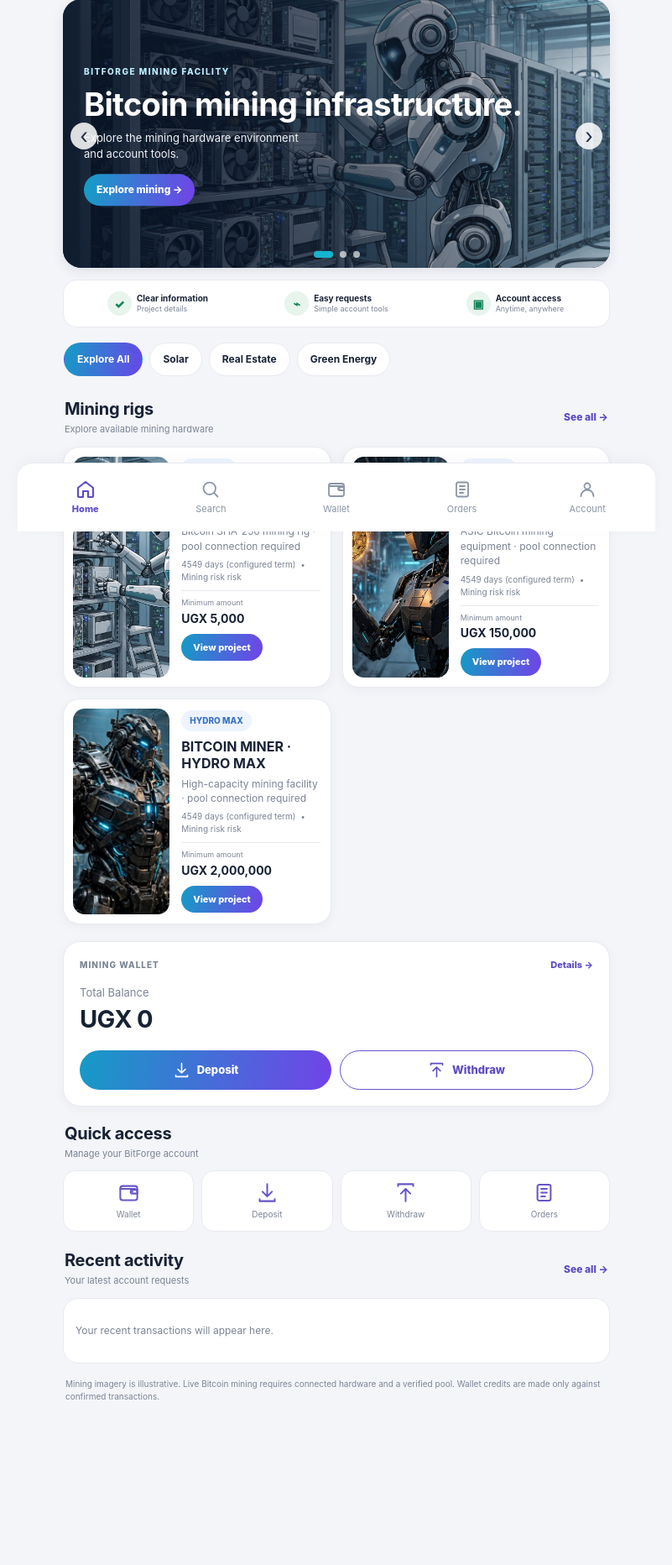
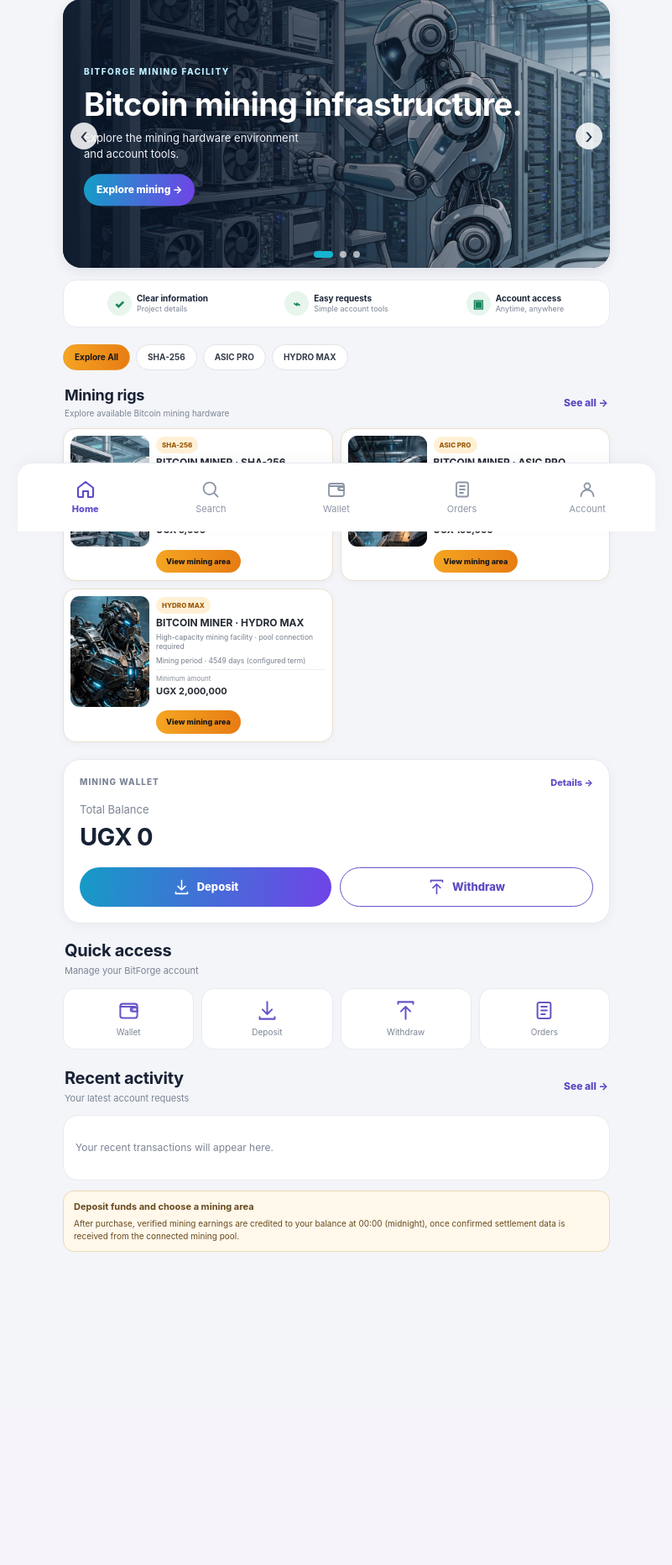
Before and after one commit to forextry298-del/BITFORGE-NEW, a Flask app: page /home in a window 1280 px wide. Shown: the part 167-2031 px from the top of the page at 84% size, without its empty margins (239-1040 px from the left). After the commit the page ends 1658 px from the top, so only its background shows below. Run offline with Flask 3, Linux system fonts and the light colour scheme; a user stored in the database is signed in; data comes from the database, SQL or seed files in the repository; data that the repository does not hold is empty.

Commit message:
Make mining home compact and update mining instructions

```diff
--- a/static/style.css
+++ b/static/style.css
@@ -224,3 +224,28 @@ body{font-size:14px}
  .market-product-info p{font-size:8px}
  .mine-form input{width:88px}
 }
+
+
+/* Compact home mining cards: match the small rig cards on the mining screen */
+.mining-home-pills{display:flex;gap:7px;overflow-x:auto;white-space:nowrap;padding:6px 0;margin:8px 0 13px;scrollbar-width:none}
+.mining-home-pills::-webkit-scrollbar{display:none}
+.mining-home-pills a{flex:0 0 auto;padding:7px 13px;border:1px solid #e2e3e8;border-radius:22px;background:#fff;color:#343b49;font-size:10px;font-weight:700}
+.mining-home-pills a.chosen{background:linear-gradient(100deg,#f5a623,#e77b13);border-color:#e99a2e;color:#171717}
+.mining-home-heading{margin:9px 2px 10px}
+.mining-home-heading h2{font-size:18px;margin:0 0 2px}
+.mining-home-heading p{font-size:10px;margin:0;color:var(--muted)}
+.mining-home-list{display:grid;gap:9px}
+.mining-home-card{display:grid;grid-template-columns:31% minmax(0,1fr);gap:8px;padding:8px;border:1px solid #eadfce;border-radius:15px;background:#fff;min-height:0;box-shadow:0 2px 8px #1720330a}
+.mining-home-card .featured-image{height:132px;min-height:132px;border-radius:11px;overflow:hidden}
+.mining-home-card .featured-image img{width:100%;height:100%;object-fit:cover}
+.mining-home-card .featured-info{min-width:0;padding:1px 0;display:flex;flex-direction:column;align-items:flex-start;gap:3px}
+.mining-home-card .category-tag{font-size:8px;padding:4px 7px;background:#fff0d5;color:#9b5a0b;border-radius:14px;font-weight:800}
+.mining-home-card h3{font-size:12px;line-height:1.2;margin:1px 0;color:#252a33}
+.mining-home-card .description,.mining-home-card .detail-line{font-size:8.5px;line-height:1.3;margin:1px 0;color:#747d8a}
+.mining-home-card .price-line{margin-top:auto;padding-top:4px;border-top:1px solid #eee;width:100%;display:flex;flex-direction:column;gap:1px}
+.mining-home-card .price-line span{font-size:8px;color:#858b95}
+.mining-home-card .price-line strong{font-size:11px;color:#262b33}
+.mining-home-card .add-button{display:inline-block;margin-top:4px;padding:7px 12px;border-radius:20px;background:linear-gradient(100deg,#f5a623,#e77b13);color:#171717;font-size:9px;font-weight:850}
+.home-mining-instructions{margin:12px 0;padding:11px 12px;border:1px solid #ead9b6;border-radius:13px;background:#fff8eb;color:#68491d;font-size:10px;line-height:1.45}
+.home-mining-instructions strong{font-size:11px}.home-mining-instructions p{margin:4px 0 0}
+@media(max-width:390px){.mining-home-card{grid-template-columns:29% minmax(0,1fr);gap:7px;padding:7px}.mining-home-card .featured-image{height:116px;min-height:116px}.mining-home-card h3{font-size:11px}.mining-home-card .description,.mining-home-card .detail-line{font-size:8px}}
--- a/templates/base.html
+++ b/templates/base.html
@@ -5,7 +5,7 @@
   <meta name="viewport" content="width=device-width, initial-scale=1, viewport-fit=cover">
   <meta name="theme-color" content="#ffffff">
   <title>{% block title %}BitForge{% endblock %}</title>
-  <link rel="stylesheet" href="{{ url_for('static',filename='style.css') }}?v=20261103-account-withdraw-market">
+  <link rel="stylesheet" href="{{ url_for('static',filename='style.css') }}?v=20261103-compact-mining-home">
 </head>
 <body>
   {% block body %}{% endblock %}
--- a/templates/home.html
+++ b/templates/home.html
@@ -47,29 +47,29 @@
     <div><span class="benefit-icon">▣</span><span><b>Account access</b><small>Anytime, anywhere</small></span></div>
   </section>
 
-  <nav class="category-pills" aria-label="Project categories">
+  <nav class="category-pills mining-home-pills" aria-label="Mining rig categories">
     <a class="chosen" href="{{ url_for('market') }}">Explore All</a>
-    <a href="{{ url_for('market',category='Solar') }}">Solar</a>
-    <a href="{{ url_for('market',category='Real Estate') }}">Real Estate</a>
-    <a href="{{ url_for('market',category='Green Energy') }}">Green Energy</a>
+    <a href="{{ url_for('market',category='SHA-256') }}">SHA-256</a>
+    <a href="{{ url_for('market',category='ASIC PRO') }}">ASIC PRO</a>
+    <a href="{{ url_for('market',category='HYDRO MAX') }}">HYDRO MAX</a>
   </nav>
 
-  <section class="section-heading">
-    <div><h2>Mining rigs</h2><p>Explore available mining hardware</p></div>
+  <section class="section-heading mining-home-heading">
+    <div><h2>Mining rigs</h2><p>Explore available Bitcoin mining hardware</p></div>
     <a href="{{ url_for('market') }}">See all <span>→</span></a>
   </section>
 
-  <section class="featured-list">
+  <section class="featured-list mining-home-list">
     {% for p in products %}
-    <article class="featured-card">
+    <article class="featured-card mining-home-card">
       <a class="featured-image" href="{{ url_for('market') }}"><img src="{{ url_for('static',filename='images/'+p.image) }}" alt="{{ p.name }}"></a>
       <div class="featured-info">
         <span class="category-tag">{{ p.category }}</span>
         <h3>{{ p.name }}</h3>
         <p class="description">{{ p.description }}</p>
-        <p class="muted detail-line">{{ p.duration }} <span>•</span> {{ p.risk }} risk</p>
+        <p class="muted detail-line">Mining period · {{ p.duration }}</p>
         <div class="price-line"><span>Minimum amount</span><strong>UGX {{ "{:,.0f}".format(p.minimum) }}</strong></div>
-        <a class="add-button" href="{{ url_for('market') }}">View project</a>
+        <a class="add-button" href="{{ url_for('market') }}">View mining area</a>
       </div>
     </article>
     {% endfor %}
@@ -98,7 +98,7 @@
       <p class="empty-activity">Your recent transactions will appear here.</p>
     {% endfor %}
   </section>
-  <p class="disclaimer">Mining imagery is illustrative. Live Bitcoin mining requires connected hardware and a verified pool. Wallet credits are made only against confirmed transactions.</p>
+  <section class="home-mining-instructions"><strong>Deposit funds and choose a mining area</strong><p>After purchase, verified mining earnings are credited to your balance at 00:00 (midnight), once confirmed settlement data is received from the connected mining pool.</p></section>
 </main>
 {% include "nav.html" %}
 <script>
```
